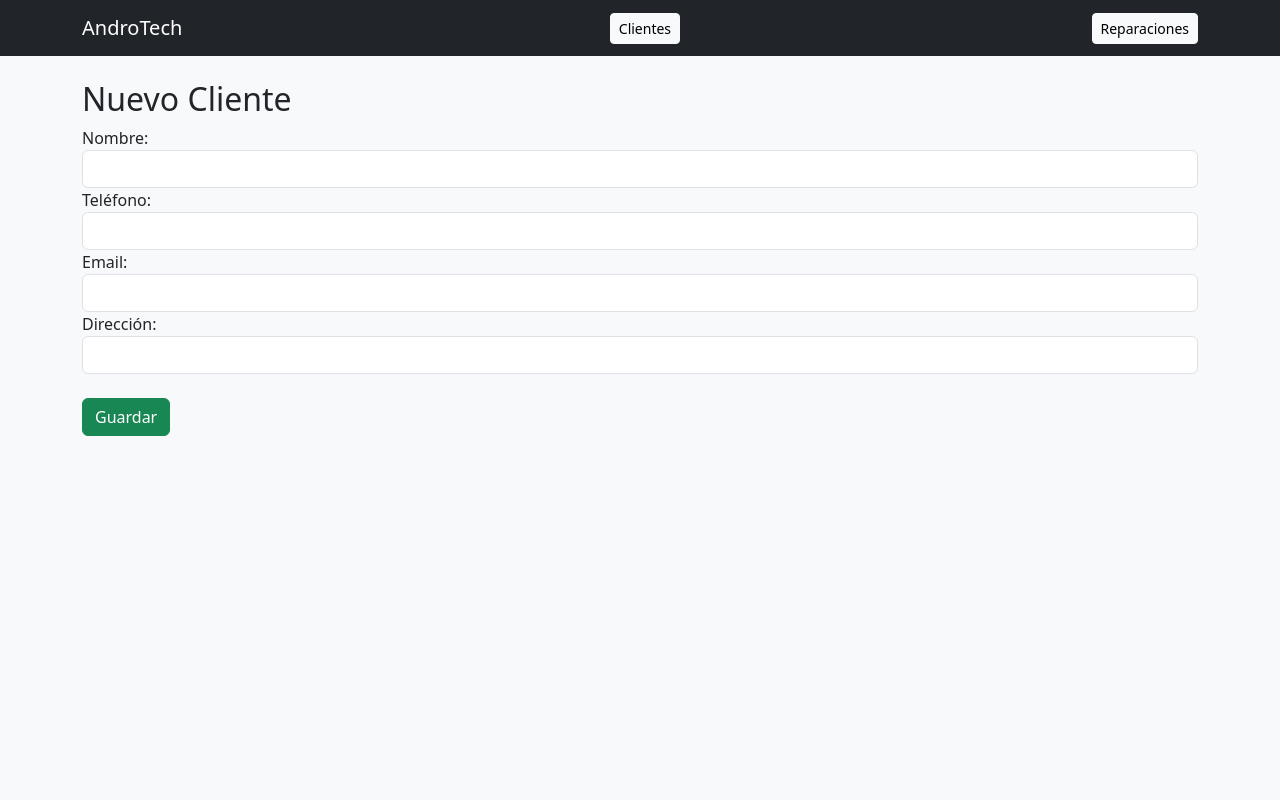
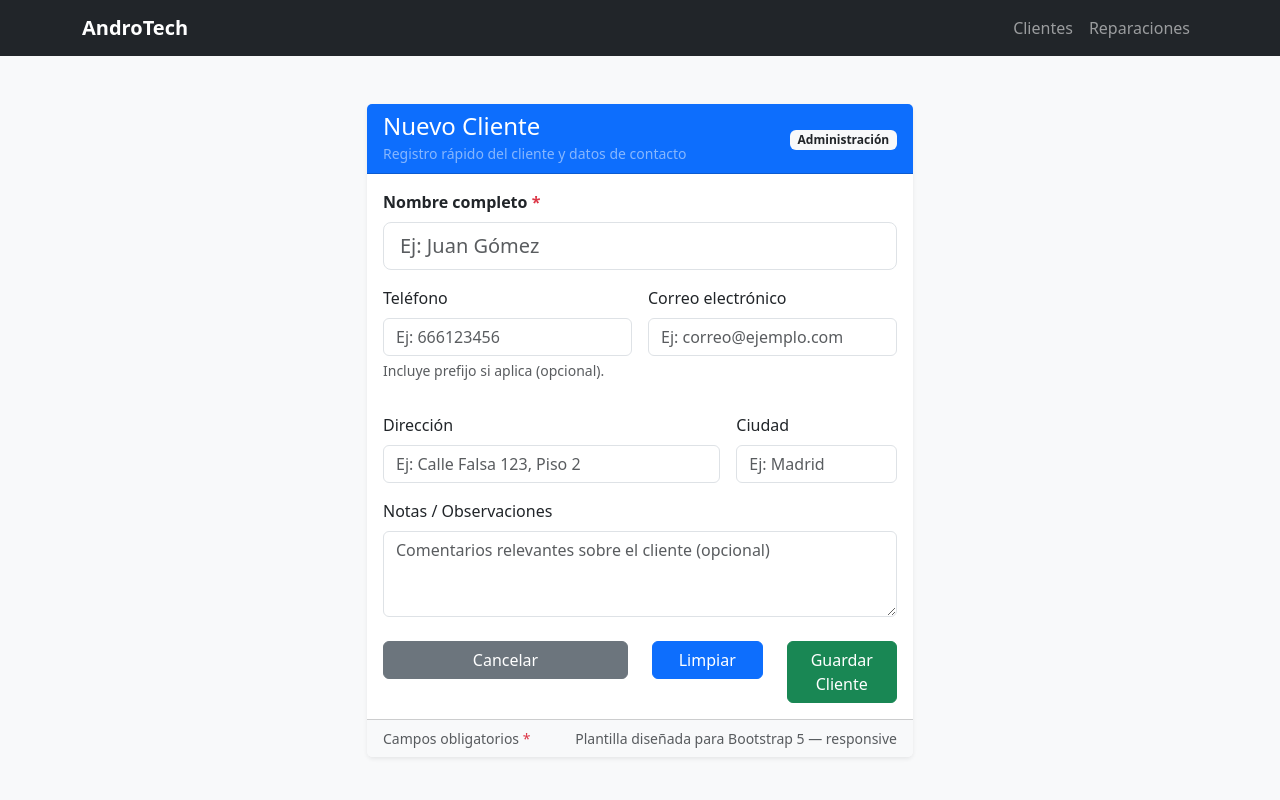
Before and after one commit to manuelcortes07/Androtech, a Flask app: page /clientes/nuevo in a window 1280 px wide. Run offline with Flask 3, Linux system fonts and the light colour scheme.

Commit message:
Plantilla profesional: nuevo_cliente.html

```diff
--- a/app.py
+++ b/app.py
@@ -1,22 +1,24 @@
-from flask import Flask, render_template, request, redirect
+from flask import Flask, render_template, request, redirect, url_for
 import sqlite3
+from datetime import datetime
 
 app = Flask(__name__)
 
+# CONEXIÓN A LA BASE DE DATOS
 def get_db():
     conn = sqlite3.connect("database/andro_tech.db")
     conn.row_factory = sqlite3.Row
     return conn
 
+# PÁGINA PRINCIPAL
 @app.route("/")
 def index():
     return render_template("index.html")
 
-if __name__ == "__main__":
-    app.run(debug=True)
 
-#LISTAR CLIENTES
+#  SECCIÓN CLIENTES
 
+# LISTAR CLIENTES
 @app.route("/clientes")
 def clientes():
     conn = get_db()
@@ -24,8 +26,8 @@ def clientes():
     conn.close()
     return render_template("clientes.html", clientes=clientes)
 
-#CREAR CLIENTE
 
+# CREAR CLIENTE
 @app.route("/clientes/nuevo", methods=["GET", "POST"])
 def nuevo_cliente():
     if request.method == "POST":
@@ -42,12 +44,12 @@ def nuevo_cliente():
         conn.commit()
         conn.close()
 
-        return redirect("/clientes")
+        return redirect(url_for("clientes"))
 
     return render_template("nuevo_cliente.html")
 
-#EDITAR CLIENTE
 
+# EDITAR CLIENTE
 @app.route("/clientes/editar/<int:id>", methods=["GET", "POST"])
 def editar_cliente(id):
     conn = get_db()
@@ -66,25 +68,29 @@ def editar_cliente(id):
         conn.commit()
         conn.close()
 
-        return redirect("/clientes")
+        return redirect(url_for("clientes"))
 
     cliente = conn.execute("SELECT * FROM clientes WHERE id=?", (id,)).fetchone()
     conn.close()
 
     return render_template("editar_cliente.html", cliente=cliente)
 
-#BORRAR CLIENTE
 
+# BORRAR CLIENTE
 @app.route("/clientes/borrar/<int:id>")
 def borrar_cliente(id):
     conn = get_db()
     conn.execute("DELETE FROM clientes WHERE id=?", (id,))
     conn.commit()
     conn.close()
-    return redirect("/clientes")
+    return redirect(url_for("clientes"))
 
-#LISTA DE REPARACIONES
 
+# =========================================
+#  🔸 SECCIÓN REPARACIONES
+# =========================================
+
+# LISTAR REPARACIONES
 @app.route("/reparaciones")
 def reparaciones():
     conn = get_db()
@@ -97,8 +103,8 @@ def reparaciones():
     conn.close()
     return render_template("reparaciones.html", reparaciones=datos)
 
-#NUEVA REPARACION
 
+# NUEVA REPARACIÓN
 @app.route("/reparaciones/nueva", methods=["GET", "POST"])
 def nueva_reparacion():
     conn = get_db()
@@ -110,22 +116,24 @@ def nueva_reparacion():
         estado = request.form["estado"]
         precio = request.form["precio"]
 
+        fecha_entrada = datetime.now().strftime("%Y-%m-%d")
+
         conn.execute("""
             INSERT INTO reparaciones (cliente_id, dispositivo, descripcion, estado, fecha_entrada, precio)
-            VALUES (?, ?, ?, ?, DATE('now'), ?)
-        """, (cliente_id, dispositivo, descripcion, estado, precio))
+            VALUES (?, ?, ?, ?, ?, ?)
+        """, (cliente_id, dispositivo, descripcion, estado, fecha_entrada, precio))
 
         conn.commit()
         conn.close()
-        return redirect("/reparaciones")
+        return redirect(url_for("reparaciones"))
 
     clientes = conn.execute("SELECT * FROM clientes").fetchall()
     conn.close()
 
     return render_template("nueva_reparacion.html", clientes=clientes)
 
-#EDITAR REPARACION
 
+# EDITAR REPARACIÓN
 @app.route("/reparaciones/editar/<int:id>", methods=["GET", "POST"])
 def editar_reparacion(id):
     conn = get_db()
@@ -145,7 +153,7 @@ def editar_reparacion(id):
 
         conn.commit()
         conn.close()
-        return redirect("/reparaciones")
+        return redirect(url_for("reparaciones"))
 
     reparacion = conn.execute("SELECT * FROM reparaciones WHERE id=?", (id,)).fetchone()
     clientes = conn.execute("SELECT * FROM clientes").fetchall()
@@ -153,12 +161,16 @@ def editar_reparacion(id):
 
     return render_template("editar_reparacion.html", reparacion=reparacion, clientes=clientes)
 
-#BORRAR REPARACION
 
+# BORRAR REPARACIÓN
 @app.route("/reparaciones/borrar/<int:id>")
 def borrar_reparacion(id):
     conn = get_db()
     conn.execute("DELETE FROM reparaciones WHERE id=?", (id,))
     conn.commit()
     conn.close()
-    return redirect("/reparaciones")
+    return redirect(url_for("reparaciones"))
+
+#  EJECUCIÓN
+if __name__ == "__main__":
+    app.run(debug=True)
--- a/templates/base.html
+++ b/templates/base.html
@@ -2,26 +2,73 @@
 <html lang="es">
 <head>
     <meta charset="UTF-8">
-    <title>AndroTech</title>
+    <meta name="viewport" content="width=device-width, initial-scale=1.0">
+    <title>AndroTech - {% block title %}{% endblock %}</title>
+
+    <!-- Bootstrap -->
+    <link
+        href="https://cdn.jsdelivr.net/npm/bootstrap@5.3.0/dist/css/bootstrap.min.css"
+        rel="stylesheet">
+
+    <!-- Estilos propios -->
     <link rel="stylesheet" href="{{ url_for('static', filename='css/style.css') }}">
-    <link rel="stylesheet"
-          href="https://cdn.jsdelivr.net/npm/bootstrap@5.3.0/dist/css/bootstrap.min.css">
 </head>
 
 <body class="bg-light">
 
-<nav class="navbar navbar-dark bg-dark mb-4">
+<!-- NAVBAR -->
+<nav class="navbar navbar-expand-lg navbar-dark bg-dark mb-4">
     <div class="container">
-        <a class="navbar-brand" href="/">AndroTech</a>
-        <a class="btn btn-light btn-sm" href="/clientes">Clientes</a>
-        <a class="btn btn-light btn-sm" href="/reparaciones">Reparaciones</a>
+
+        <a class="navbar-brand fw-bold" href="/">AndroTech</a>
+
+        <button class="navbar-toggler" type="button"
+                data-bs-toggle="collapse"
+                data-bs-target="#navbarContent">
+            <span class="navbar-toggler-icon"></span>
+        </button>
+
+        <div class="collapse navbar-collapse" id="navbarContent">
+            <ul class="navbar-nav ms-auto">
+
+                <li class="nav-item">
+                    <a class="nav-link" href="/clientes">Clientes</a>
+                </li>
+
+                <li class="nav-item">
+                    <a class="nav-link" href="/reparaciones">Reparaciones</a>
+                </li>
+
+            </ul>
+        </div>
+
     </div>
 </nav>
 
+
+<!-- CONTENIDO PRINCIPAL -->
 <div class="container">
-    {% block content %}
-    {% endblock %}
+
+    <!-- Mensajes tipo flash (errores, éxito, etc.) -->
+    {% with messages = get_flashed_messages(with_categories=true) %}
+        {% if messages %}
+            <div class="mt-2">
+                {% for category, message in messages %}
+                    <div class="alert alert-{{ category }} alert-dismissible fade show" role="alert">
+                        {{ message }}
+                        <button type="button" class="btn-close" data-bs-dismiss="alert"></button>
+                    </div>
+                {% endfor %}
+            </div>
+        {% endif %}
+    {% endwith %}
+
+    {% block content %}{% endblock %}
 </div>
+
+
+<!-- Bootstrap JS -->
+<script src="https://cdn.jsdelivr.net/npm/bootstrap@5.3.0/dist/js/bootstrap.bundle.min.js"></script>
 
 </body>
 </html>
--- a/templates/nuevo_cliente.html
+++ b/templates/nuevo_cliente.html
@@ -1,23 +1,89 @@
 {% extends "base.html" %}
 
 {% block content %}
-<h2>Nuevo Cliente</h2>
+<div class="row justify-content-center py-4">
+	<div class="col-xl-6 col-lg-7 col-md-9">
 
-<form method="POST" action="/clientes/nuevo">
-    <label>Nombre:</label>
-    <input type="text" name="nombre" class="form-control" required>
+		<!-- Panel administrativo: tarjeta con sombra -->
+		<div class="card shadow-sm border-0">
+			<div class="card-header bg-primary text-white d-flex align-items-center justify-content-between">
+				<div>
+					<h4 class="mb-0">Nuevo Cliente</h4>
+					<small class="text-white-50">Registro rápido del cliente y datos de contacto</small>
+				</div>
+				<div class="text-end">
+					<small class="badge bg-light text-dark">Administración</small>
+				</div>
+			</div>
 
-    <label>Teléfono:</label>
-    <input type="text" name="telefono" class="form-control">
+			<div class="card-body">
 
-    <label>Email:</label>
-    <input type="email" name="email" class="form-control">
+				<!-- Formulario moderno, limpio y organizado -->
+				<form action="/clientes/nuevo" method="POST" class="needs-validation" novalidate>
+					{# Si usas CSRF en Flask, descomenta la línea siguiente #}
+					{# {{ csrf_token() }} #}
 
-    <label>Dirección:</label>
-    <input type="text" name="direccion" class="form-control">
+					<div class="mb-3">
+						<label for="nombre" class="form-label fw-semibold">Nombre completo <span class="text-danger">*</span></label>
+						<input id="nombre" name="nombre" type="text" class="form-control form-control-lg" required placeholder="Ej: Juan Gómez">
+						<div class="invalid-feedback">Por favor introduce el nombre completo del cliente.</div>
+					</div>
 
-    <br>
-    <button class="btn btn-success">Guardar</button>
-</form>
+					<div class="row g-3">
+						<div class="col-md-6">
+							<label for="telefono" class="form-label">Teléfono</label>
+							<input id="telefono" name="telefono" type="tel" class="form-control" placeholder="Ej: 666123456">
+							<div class="form-text">Incluye prefijo si aplica (opcional).</div>
+						</div>
 
+						<div class="col-md-6">
+							<label for="email" class="form-label">Correo electrónico</label>
+							<input id="email" name="email" type="email" class="form-control" placeholder="Ej: correo@ejemplo.com">
+						</div>
+					</div>
+
+					<div class="row g-3 mt-3">
+						<div class="col-md-8">
+							<label for="direccion" class="form-label">Dirección</label>
+							<input id="direccion" name="direccion" type="text" class="form-control" placeholder="Ej: Calle Falsa 123, Piso 2">
+						</div>
+
+						<div class="col-md-4">
+							<label for="ciudad" class="form-label">Ciudad</label>
+							<input id="ciudad" name="ciudad" type="text" class="form-control" placeholder="Ej: Madrid">
+						</div>
+					</div>
+
+					<div class="mt-3 mb-3">
+						<label for="notas" class="form-label">Notas / Observaciones</label>
+						<textarea id="notas" name="notas" rows="3" class="form-control" placeholder="Comentarios relevantes sobre el cliente (opcional)"></textarea>
+					</div>
+
+					<div class="row mt-4">
+						<div class="col-12 col-md-6 mb-2 mb-md-0">
+							<a href="/clientes" class="btn btn-secondary w-100">Cancelar</a>
+						</div>
+
+						<div class="col-6 col-md-3 d-none d-md-block">
+							<button type="reset" class="btn btn-primary w-100">Limpiar</button>
+						</div>
+
+						<div class="col-6 col-md-3">
+							<button type="submit" class="btn btn-success w-100">Guardar Cliente</button>
+						</div>
+					</div>
+
+				</form>
+
+			</div>
+
+			<div class="card-footer bg-light small text-muted d-flex justify-content-between align-items-center">
+				<div>Campos obligatorios <span class="text-danger">*</span></div>
+				<div>Plantilla diseñada para Bootstrap 5 — responsive</div>
+			</div>
+
+		</div>
+
+	</div>
+</div>
 {% endblock %}
```
Also changed, not shown: templates/clientes.html (+14 -6 lines), templates/index.html (+11 -4 lines), templates/reparaciones.html (+18 -8 lines).
